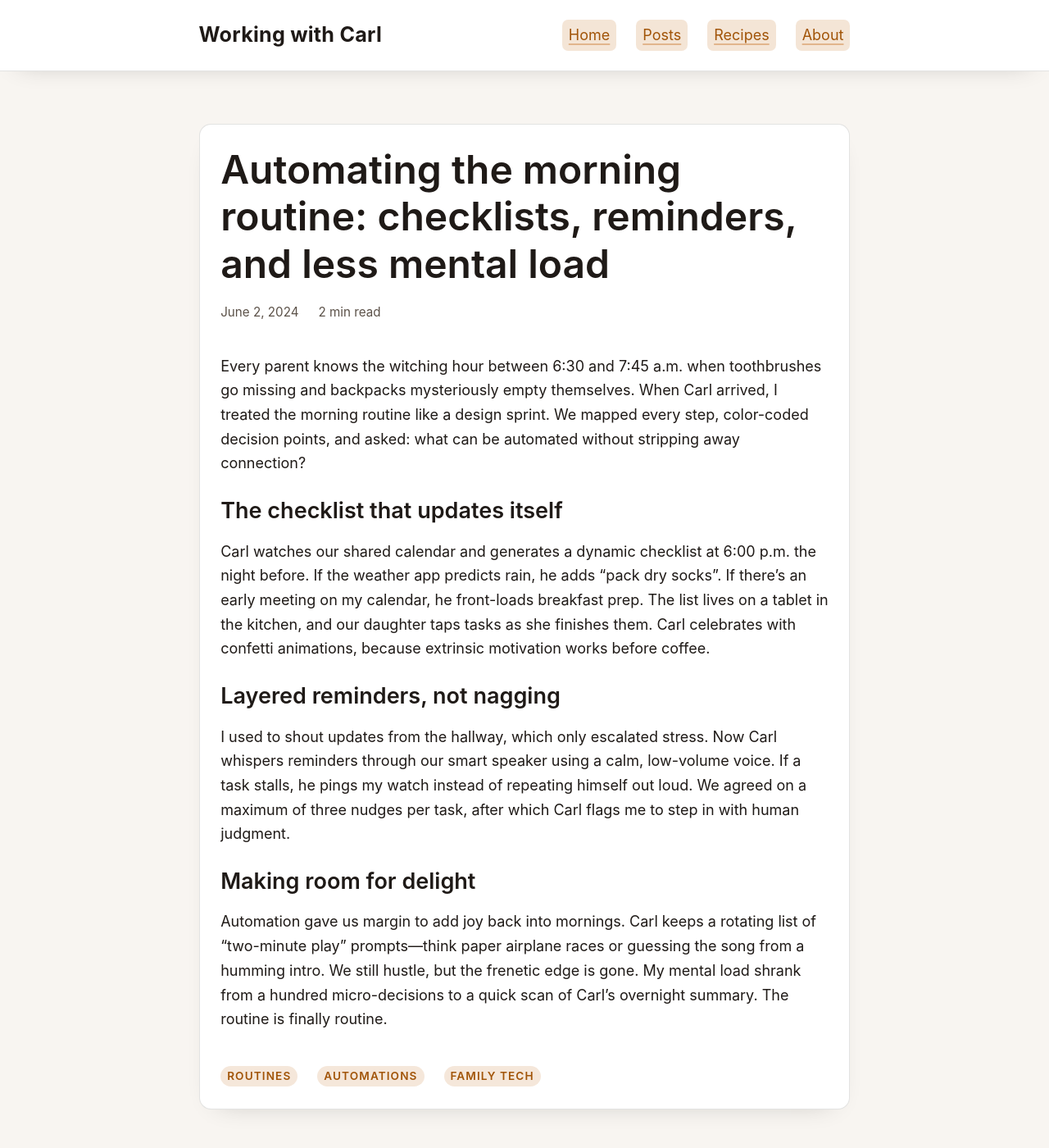
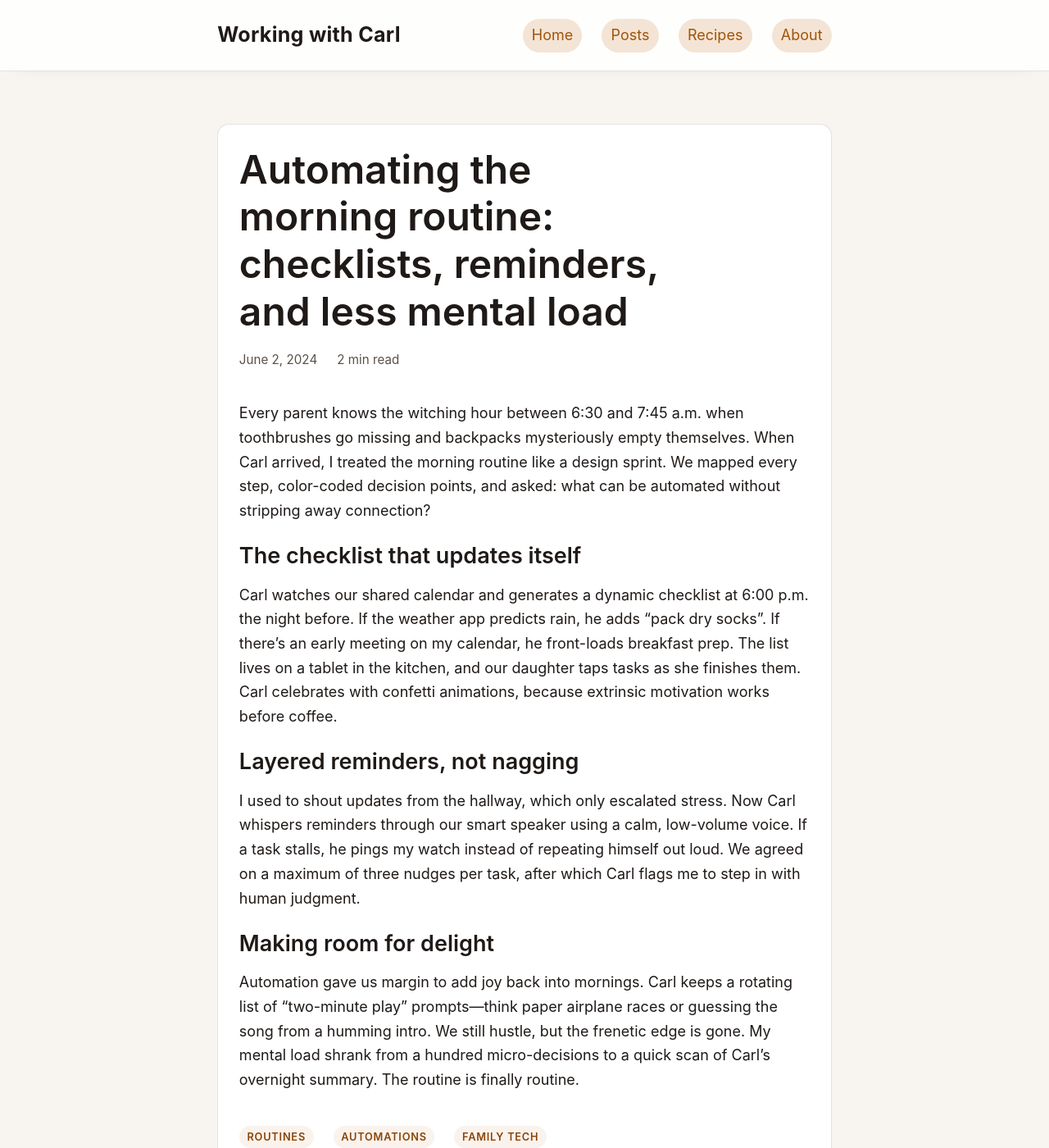
Before and after one commit to onkeltom/onkeltom.github.io, a Jekyll site: the page built from _posts/2024-06-02-automating-the-morning-routine.md, in a window 1280 px wide and 1400 px high. Shown: the whole window at 82% size. Built offline with Jekyll 4.4.1, drawn with Linux system fonts in a browser that asks for light colours.

```diff
--- a/assets/css/main.css
+++ b/assets/css/main.css
@@ -1,7 +1,7 @@
 :root {
   color-scheme: light dark;
   --font-system: 'Inter var', 'Inter', -apple-system, BlinkMacSystemFont, 'Segoe UI', 'Helvetica Neue', Arial, sans-serif;
-  --measure: 70ch;
+  --measure: 66ch;
   --gutter: clamp(1rem, 4vw, 2.5rem);
   --stack-gap: clamp(1.25rem, 3vw, 2rem);
   --cluster-gap: clamp(0.75rem, 2vw, 1.5rem);
@@ -67,16 +67,13 @@
 
 a {
   color: inherit;
-  text-decoration-color: rgba(194, 109, 28, 0.4);
-  text-decoration-thickness: 0.12em;
-  text-underline-offset: 0.2em;
-  transition: color var(--transition), text-decoration-color var(--transition);
+  text-decoration: none;
+  transition: color var(--transition);
 }
 
 a:hover,
 a:focus-visible {
   color: var(--color-accent-strong);
-  text-decoration-color: currentColor;
 }
 
 img {
@@ -96,7 +93,7 @@
 }
 
 p + p {
-  margin-top: 1em;
+  margin-top: 0.9em;
 }
 
 ul,
@@ -139,6 +136,25 @@
 
 h3 {
   font-size: clamp(1.35rem, 1.45rem + 0.3vw, 1.8rem);
+}
+
+h1,
+h2,
+h3 {
+  text-wrap: balance;
+  hanging-punctuation: first;
+}
+
+:is(h1, h2, h3) a {
+  box-shadow: 0 -0.05em 0 0 inset currentColor;
+  text-decoration: none;
+  transition: box-shadow var(--transition), color var(--transition);
+}
+
+:is(h1, h2, h3) a:hover,
+:is(h1, h2, h3) a:focus-visible {
+  color: var(--color-accent-strong);
+  box-shadow: 0 -0.12em 0 0 inset currentColor;
 }
 
 h4,
@@ -213,9 +229,10 @@
   top: 0;
   inset-inline: 0;
   background-color: var(--color-surface);
+  background-color: color-mix(in srgb, var(--color-surface) 85%, transparent);
   border-bottom: 1px solid var(--color-border);
-  backdrop-filter: blur(6px);
-  box-shadow: var(--shadow-soft);
+  backdrop-filter: blur(8px);
+  box-shadow: 0 0.5rem 1.25rem -1.25rem rgba(17, 17, 17, 0.25);
   z-index: 999;
 }
 
@@ -239,20 +256,22 @@
 .primary-nav a {
   display: inline-flex;
   align-items: center;
-  padding: 0.25rem 0.5rem;
-  border-radius: calc(var(--radius) / 2);
+  padding: 0.35rem 0.7rem;
+  border-radius: 999px;
   transition: background-color var(--transition), color var(--transition), text-decoration-color var(--transition);
 }
 
 .primary-nav a:hover,
 .primary-nav a:focus-visible {
   background-color: rgba(194, 109, 28, 0.12);
+  background-color: color-mix(in srgb, var(--color-accent) 12%, transparent);
   color: var(--color-accent-strong);
   text-decoration: none;
 }
 
 .primary-nav a[aria-current="page"] {
   background-color: rgba(194, 109, 28, 0.18);
+  background-color: color-mix(in srgb, var(--color-accent) 18%, transparent);
   color: var(--color-accent-strong);
 }
 
@@ -340,21 +359,31 @@
   border: 1px solid var(--color-border);
   border-radius: var(--radius);
   padding: clamp(1.25rem, 2vw, 1.75rem);
-  box-shadow: var(--shadow-soft);
+  box-shadow: none;
+  transition: transform var(--transition), box-shadow var(--transition), border-color var(--transition);
+}
+
+.card:hover,
+.card:focus-within {
+  transform: translateY(-2px);
+  box-shadow: 0 1rem 2rem -1.25rem rgba(17, 17, 17, 0.25);
+  border-color: var(--color-border);
+  border-color: color-mix(in srgb, var(--color-border) 70%, transparent);
 }
 
 .tag {
   display: inline-flex;
   align-items: center;
   justify-content: center;
-  padding: 0.1rem 0.5rem;
+  padding: 0.18rem 0.6rem;
   border-radius: 999px;
-  background-color: rgba(194, 109, 28, 0.16);
-  color: var(--color-accent-strong);
-  font-size: 0.85rem;
+  background-color: rgba(194, 109, 28, 0.08);
+  background-color: color-mix(in srgb, var(--color-accent) 8%, transparent);
+  color: #8a4407;
+  font-size: 0.8rem;
   font-weight: 600;
   text-transform: uppercase;
-  letter-spacing: 0.08em;
+  letter-spacing: 0.06em;
 }
 
 .meta {
@@ -363,7 +392,16 @@
 }
 
 .prose > * + * {
-  margin-top: 1em;
+  margin-top: 0.9em;
+}
+
+.prose p a,
+.prose li a {
+  text-decoration: underline;
+  text-decoration-color: rgba(194, 109, 28, 0.35);
+  text-decoration-thickness: 0.09em;
+  text-underline-offset: 0.2em;
+  text-decoration-skip-ink: auto;
 }
 
 .prose ul,
@@ -406,14 +444,31 @@
 
 pre {
   padding: 1rem;
-  background-color: rgba(31, 26, 23, 0.08);
+  background-color: color-mix(in srgb, var(--color-text) 7%, transparent);
+  border: 1px solid var(--color-border);
   border-radius: calc(var(--radius) / 1.3);
   overflow-x: auto;
 }
 
 @media (prefers-color-scheme: dark) {
   pre {
-    background-color: rgba(245, 237, 228, 0.08);
+    background-color: color-mix(in srgb, var(--color-text) 7%, transparent);
+  }
+
+  .card:hover,
+  .card:focus-within {
+    box-shadow: 0 1rem 2rem -1.25rem rgba(0, 0, 0, 0.6);
+  }
+
+  .primary-nav a:hover,
+  .primary-nav a[aria-current="page"] {
+    color: #ffda9f;
+  }
+}
+
+@media (prefers-reduced-motion: reduce) {
+  * {
+    transition: none !important;
   }
 }
 
```
Also changed, not shown: README.md.
